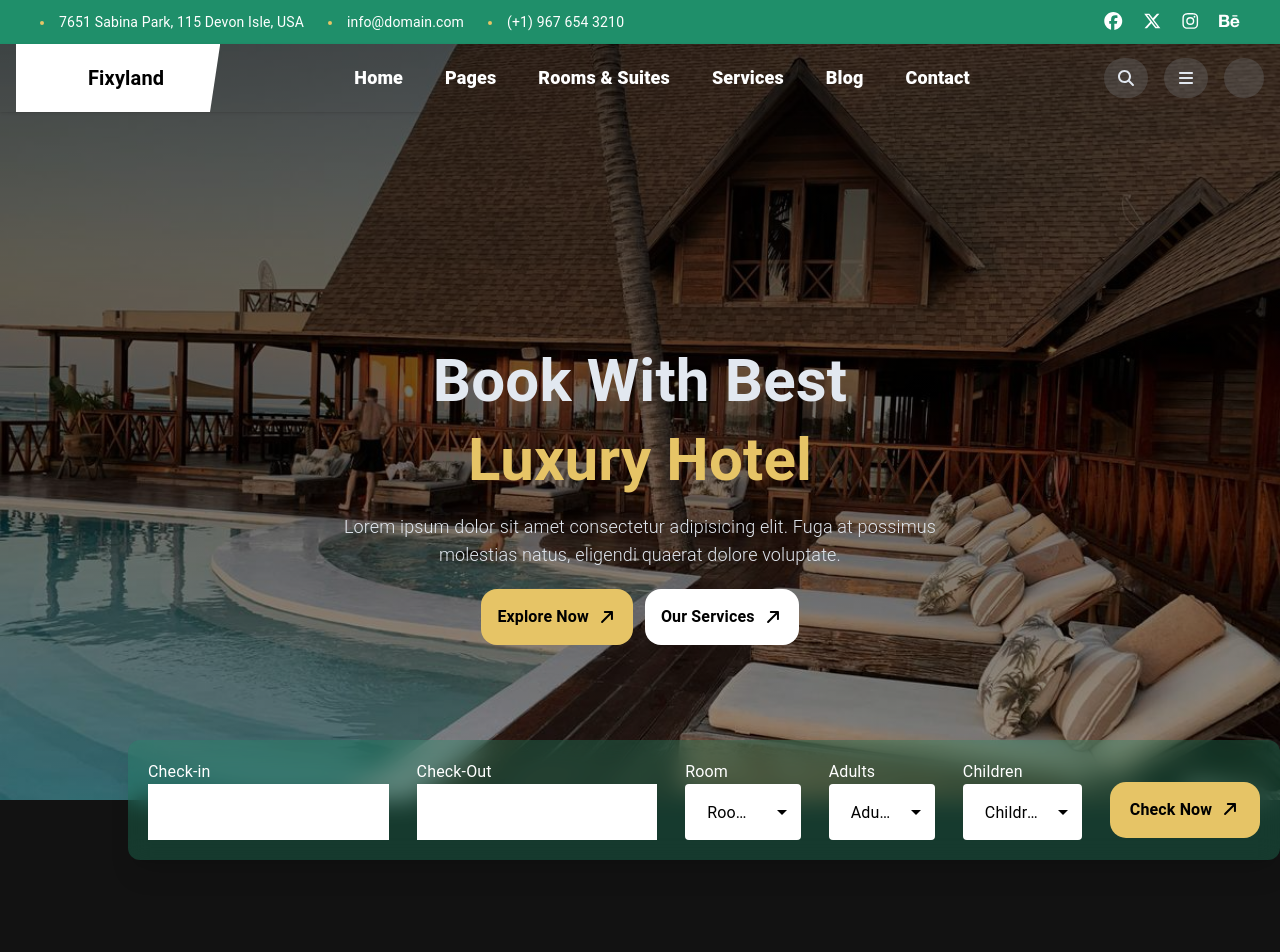
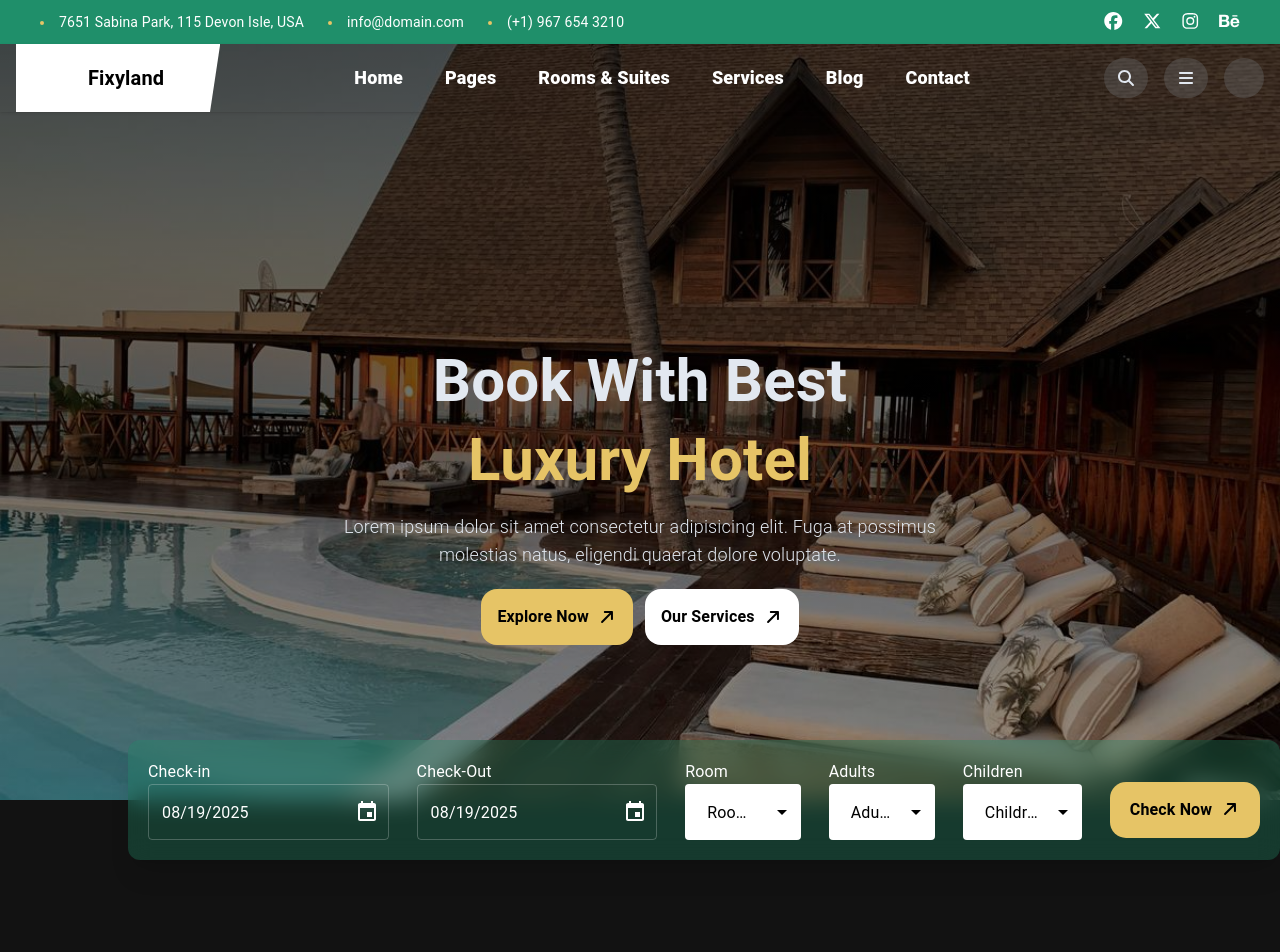
Before and after one commit to WhiteSh4dow1/zytronic, a Next.js app: page / in a window 1280 px wide. Shown: the top 952 px of the page. Built offline with nearby package versions, Linux system fonts and the light colour scheme; some icons are missing; what @mui/material-nextjs would draw is missing.

Commit message:
fixed check-in and check-in dark & light themes

```diff
--- a/src/app/_components/Form/Form.jsx
+++ b/src/app/_components/Form/Form.jsx
@@ -22,36 +22,53 @@ export default function Form() {
 
 
  {/* Date Picker */}
-            <FormControl  sx={{ mr: 2, width: { xs: "100%", md: "auto" , color:'#fff' } }}>
-              <label htmlFor="">Check-in</label>
+            <FormControl sx={{ mr: 2, width: { xs: "100%", md: "auto" } }}>
+  <label htmlFor="" style={{ color: "#fff" }}>Check-in</label>
   <LocalizationProvider dateAdapter={AdapterDayjs}>
     <DatePicker
-        //   label="Choose Date"
       value={date}
       onChange={(newValue) => setDate(newValue)}
       slotProps={{
         textField: {
-              sx: {
-                bgcolor: "white",
+          sx: (theme) => ({ // <---  theme
+            bgcolor: theme.palette.mode === "light" ? "white" : "transparent",
+            "& input": {
+              color: theme.palette.mode === "dark" ? "#fff" : "#000",
             },
+            "& .MuiSvgIcon-root": {
+              color: theme.palette.mode === "dark" ? "#fff" : "rgba(0, 0, 0, 0.54)",
+            },
+            "& .MuiInputLabel-root": {
+              color: theme.palette.mode === "dark" ? "#fff" : "#000",
+            },
+          }),
         },
       }}
     />
   </LocalizationProvider>
 </FormControl>
 
-            <FormControl sx={{ mr: 2, width: { xs: "100%", md: "auto" , color:'#fff' } }}>
-              <label htmlFor="">Check-Out</label>
+
+            <FormControl sx={{ mr: 2, width: { xs: "100%", md: "auto" } }}>
+  <label htmlFor="" style={{ color: "#fff" }}>Check-Out</label>
   <LocalizationProvider dateAdapter={AdapterDayjs}>
     <DatePicker
-        //   label="Choose Date"
       value={date}
       onChange={(newValue) => setDate(newValue)}
       slotProps={{
         textField: {
-              sx: {
-                bgcolor: "white",
+          sx: (theme) => ({ // <---  theme
+            bgcolor: theme.palette.mode === "light" ? "white" : "transparent",
+            "& input": {
+              color: theme.palette.mode === "dark" ? "#fff" : "#000",
             },
+            "& .MuiSvgIcon-root": {
+              color: theme.palette.mode === "dark" ? "#fff" : "rgba(0, 0, 0, 0.54)",
+            },
+            "& .MuiInputLabel-root": {
+              color: theme.palette.mode === "dark" ? "#fff" : "#000",
+            },
+          }),
         },
       }}
     />
--- a/src/app/globals.css
+++ b/src/app/globals.css
@@ -132,9 +132,9 @@ body {
         }
 
 
-        .mui-1fb7els-MuiPickersSectionList-root-MuiPickersInputBase-sectionsContainer-MuiPickersOutlinedInput-sectionsContainer{
+        /* .mui-1fb7els-MuiPickersSectionList-root-MuiPickersInputBase-sectionsContainer-MuiPickersOutlinedInput-sectionsContainer{
           color: #0a0a0a ;
-        }
+        } */
 
 
         .mui-v370od-MuiButtonBase-root-MuiIconButton-root{
```
Lines whose indentation alone changed are shown as unchanged.
